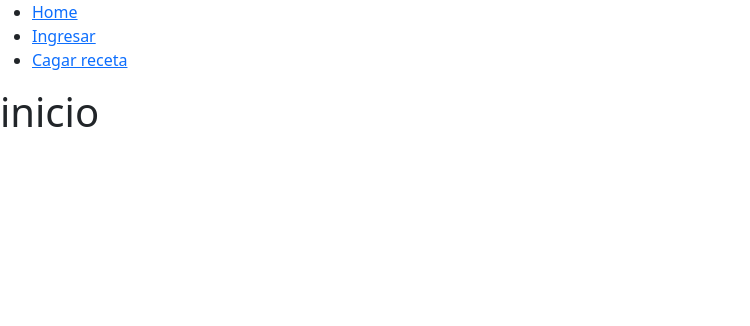
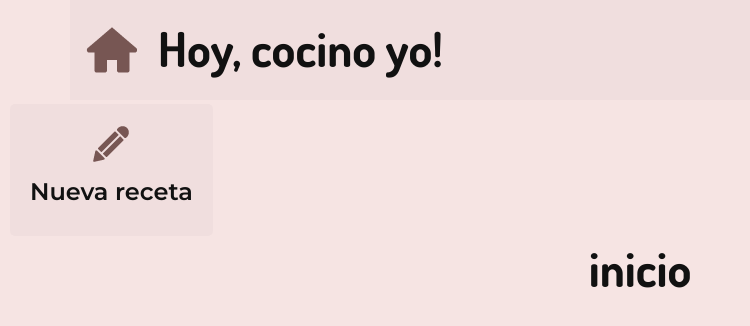
Before and after one commit to pedroGch/ADM_parcial1, a plain HTML site: page index.html in a window 1280 px wide. Shown: the whole page, without its empty margins (0-750 px from the left). Drawn offline with nearby package versions, Linux system fonts and the light colour scheme.

Commit message:
primeros estilos

```diff
--- a/index.html
+++ b/index.html
@@ -5,17 +5,30 @@
   <meta http-equiv="X-UA-Compatible" content="IE=edge">
   <meta name="viewport" content="width=device-width, initial-scale=1.0">
   <link href="https://cdn.jsdelivr.net/npm/bootstrap@5.0.2/dist/css/bootstrap.min.css" rel="stylesheet" integrity="sha384-EVSTQN3/azprG1Anm3QDgpJLIm9Nao0Yz1ztcQTwFspd3yD65VohhpuuCOmLASjC" crossorigin="anonymous">
+  <link rel="preconnect" href="https://fonts.googleapis.com">
+  <link rel="preconnect" href="https://fonts.gstatic.com" crossorigin>
+  <link href="https://fonts.googleapis.com/css2?family=Dosis:wght@400;500;700&family=Montserrat:wght@100;400;600&display=swap" rel="stylesheet">
+  <link rel="stylesheet" href="./styles/styles.css">
   <script src="./scripts/vue.js"></script>
-  <title>Vue</title>
+  <title>Hoy, cocino yo!</title>
 </head>
 <body>
   <div id="app">
+    <header class="d-flex flex-row container">
+      <div>
+        <router-link to="/" exact>
+          <img src="./img/icons/home_icon.png" alt="icono home">
+        </router-link>
+      </div>
+      <h1 class="ps-3">Hoy, cocino yo!</h1>
+    </header>
     <nav>
-      <ul>
-        <li><router-link to="/" exact>Home</router-link></li>
-        <li><router-link to="/home" exact>Ingresar</router-link></li>
-        <li><router-link to="/ingresar_recetar">Cagar receta</router-link></li>
-      </ul>
+      <router-link to="/ingresar_recetar">
+        <div class="boton-home">
+          <img src="./img/icons/add_icon60.png" alt="icono agregar">
+          <p>Nueva receta</p>
+        </div>
+      </router-link>
     </nav>
     <!-- <home></home> -->
     <transition name="slide-fade" mode="out-in">
--- /dev/null
+++ b/styles/styles.css
@@ -0,0 +1,38 @@
+body {
+    font-family: 'Dosis', sans-serif;
+    font-family: 'Montserrat', sans-serif;
+    background-color: #F6E4E3;
+}
+
+header {
+    background-color: #F0DEDE;
+    padding: 20px;
+}
+
+.boton-home {
+    background-color: #F0DEDE;
+    border: none;
+    color: #111111;
+    padding: 10px 20px;
+    text-align: center;
+    text-decoration: none;
+    display: inline-block;
+    font-size: 1.5em;
+    font-weight: 700;
+    margin: 4px 2px;
+    cursor: pointer;
+    border-radius: 5px;
+    margin-left: 10px;
+    margin-right: 10px;
+
+}
+
+h1 {
+    font-family: 'Dosis', sans-serif;
+    font-size: 3em;
+    font-weight: 700;
+    color: #111111;
+    text-align: center;
+    margin-top: 0;
+    margin-bottom: 0;
+}
```
Also changed, not shown: img/icons/add_icon.png (added), img/icons/add_icon60.png (added), img/icons/home_icon.png (added).
